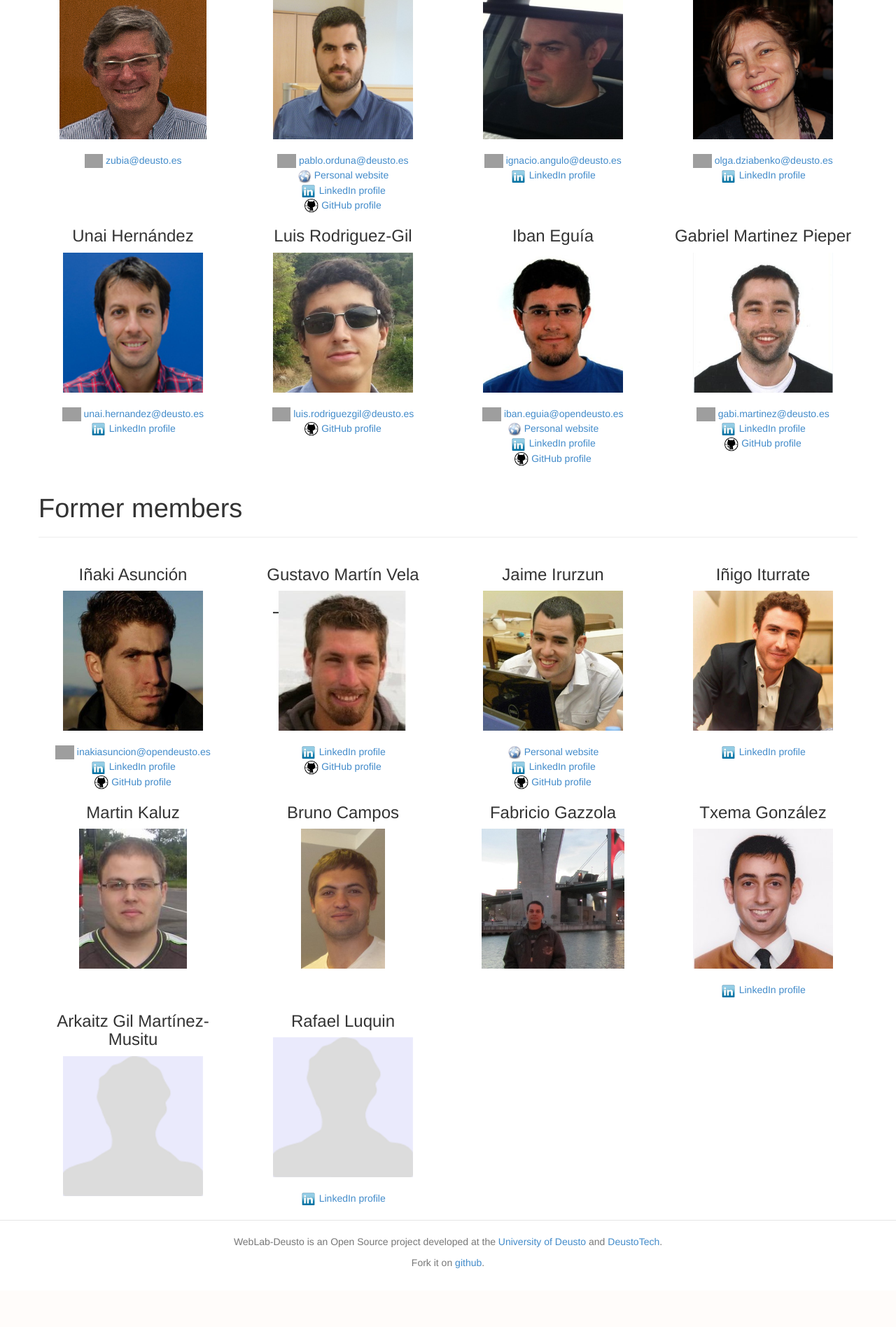
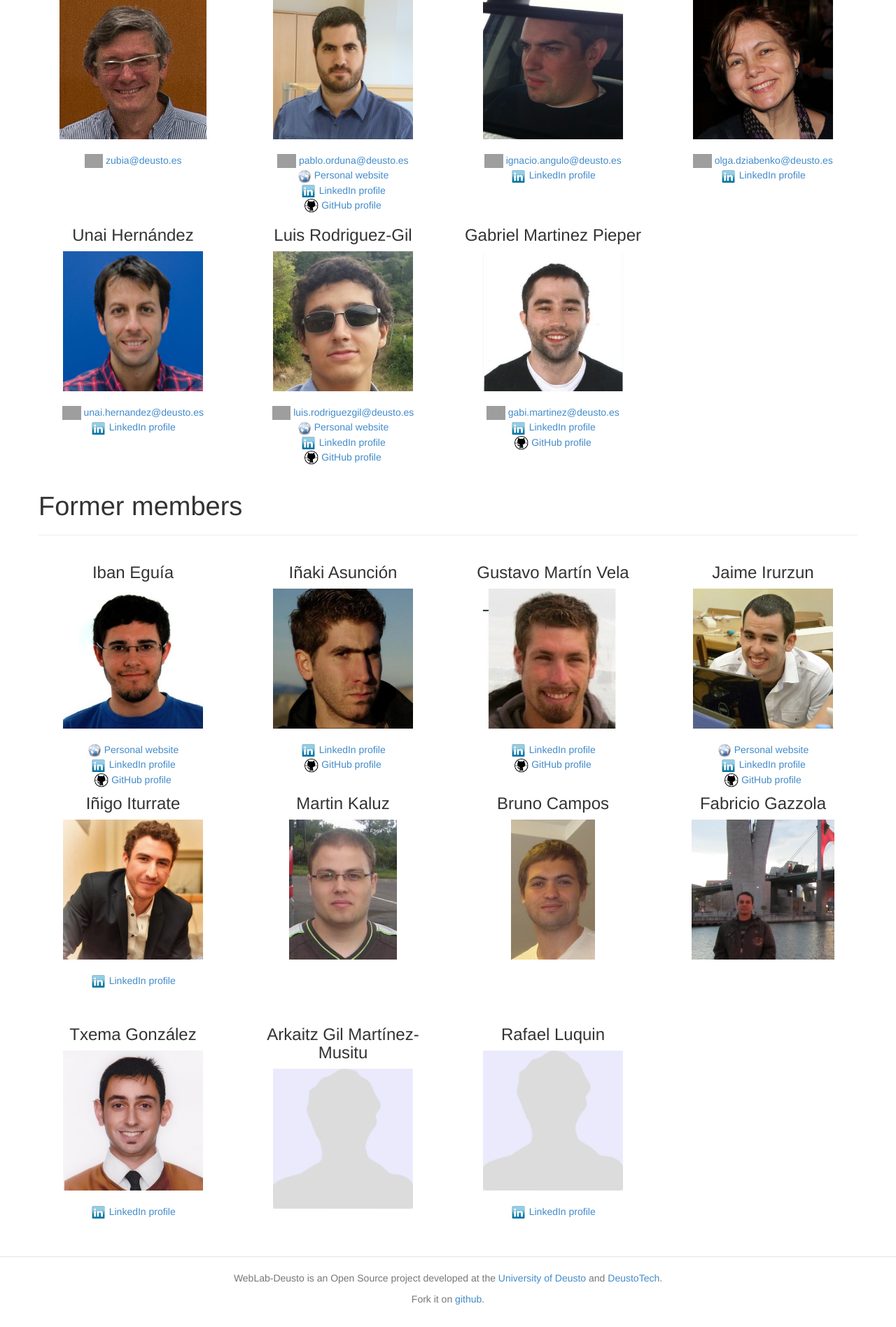
Before and after one commit to weblabdeusto/website, a Python web app: template templates/members.html in a window 1280 px wide. Shown: the part 249-2145 px from the top of the page at 70% size. Before the commit the page ends 2061 px from the top, so only its background shows below. Run offline with Jinja, Linux system fonts and the light colour scheme; the template is opened without the code that fills it, so the values that code supplies are empty; grey boxes are pictures that could not be loaded.

Commit message:
Change members layout

```diff
--- a/templates/members.html
+++ b/templates/members.html
@@ -1,6 +1,17 @@
 {% set link="team" %}
 {% set title="Team" %}
 {% extends "_base.html" %}
+
+{% block header %}
+    <style>
+        .member {
+            height: 360px;
+        }
+        .former-member {
+            height: 330px;
+        }
+    </style>
+{% endblock %}
 {% block body %}
 
 <div class="container">
@@ -10,13 +21,13 @@
     </div>
 
     <div class="row text-center">
-        <div class="col-lg-3">
+        <div class="col-lg-3 member">
             <h3>Javier García-Zubia</h3>
             <img height="200px" src="assets/img/members/zubia.jpg"/>
             <br/><br/>
             <img height="20px" src="assets/img/mail-icon.png"> <span class="deustomail">zubia</span> <span class="mydomain">[at] deusto.es</span><br/>
         </div>
-        <div class="col-lg-3">
+        <div class="col-lg-3 member">
             <h3>Pablo Orduña</h3>
             <img height="200px" src="assets/img/members/porduna.jpg"/>
             <br/><br/>
@@ -25,47 +36,37 @@
             <img height="20px" src="assets/img/linkedin-icon.png"> <a href="http://linkedin.com/in/porduna/">LinkedIn profile</a><br/>
             <img height="20px" src="assets/img/github-icon.png"> <a href="http://github.com/porduna/">GitHub profile</a><br/>
         </div>
-        <div class="col-lg-3">
+        <div class="col-lg-3 member">
             <h3>Ignacio Angulo</h3>
             <img height="200px" src="assets/img/members/iangulo.jpg"/>
             <br/><br/>
             <img height="20px" src="assets/img/mail-icon.png"> <span class="deustomail">ignacio.angulo</span> <span class="mydomain">[at] deusto.es</span><br/>
             <img height="20px" src="assets/img/linkedin-icon.png"> <a href="http://es.linkedin.com/pub/ignacio-angulo-martinez/2a/a6/68">LinkedIn profile</a><br/>
         </div>
-        <div class="col-lg-3">
+        <div class="col-lg-3 member">
             <h3>Olga Dziabenko</h3>
             <img height="200px" src="assets/img/members/olga.dziabenko.jpg"/>
             <br/><br/>
             <img height="20px" src="assets/img/mail-icon.png"> <span class="deustomail">olga.dziabenko</span> <span class="mydomain">[at] deusto.es</span><br/>
             <img height="20px" src="assets/img/linkedin-icon.png"> <a href="http://es.linkedin.com/pub/olga-dziabenko/53/326/a3a">LinkedIn profile</a><br/>
         </div>
-    </div>
-
-    <div class="row text-center">
-        <div class="col-lg-3">
+        <div class="col-lg-3 member">
             <h3>Unai Hernández</h3>
             <img height="200px" src="assets/img/members/unai_hernandez.jpg"/>
             <br/><br/>
             <img height="20px" src="assets/img/mail-icon.png"> <span class="deustomail">unai.hernandez</span> <span class="mydomain">[at] deusto.es</span><br/>
             <img height="20px" src="assets/img/linkedin-icon.png"> <a href="http://es.linkedin.com/pub/unai-hernandez/18/a85/306">LinkedIn profile</a><br/>
         </div>
-        <div class="col-lg-3">
+        <div class="col-lg-3 member">
             <h3>Luis Rodriguez-Gil</h3>
             <img height="200px" src="assets/img/members/lrodriguez.jpg"/>
             <br/><br/>
             <img height="20px" src="assets/img/mail-icon.png"> <span class="deustomail">luis.rodriguezgil</span> <span class="mydomain">[at] deusto.es</span><br/>
+            <img height="20px" src="assets/img/web-icon.png"> <a href="http://morelab.deusto.es/people/members/luis-rodriguez-gil/">Personal website</a><br/>
+            <img height="20px" src="assets/img/linkedin-icon.png"> <a href="https://linkedin.com/in/lrodriguezgil">LinkedIn profile</a><br/>
             <img height="20px" src="assets/img/github-icon.png"> <a href="http://github.com/zstars/">GitHub profile</a><br/>
         </div>
-        <div class="col-lg-3">
-            <h3>Iban Eguía</h3>
-            <img height="200px" src="assets/img/members/ieguia.jpg"/>
-            <br/><br/>
-            <img height="20px" src="assets/img/mail-icon.png"> <span class="opendeustomail">iban.eguia</span> <span class="mydomain">[at] opendeusto.es</span><br/>
-            <img height="20px" src="assets/img/web-icon.png"> <a href="http://www.razican.com/">Personal website</a><br/>
-            <img height="20px" src="assets/img/linkedin-icon.png"> <a href="http://linkedin.com/in/razican">LinkedIn profile</a><br/>
-            <img height="20px" src="assets/img/github-icon.png"> <a href="http://github.com/Razican/">GitHub profile</a><br/>
-        </div>
-        <div class="col-lg-3">
+        <div class="col-lg-3 member">
             <h3>Gabriel Martinez Pieper</h3>
             <img height="200px" src="assets/img/members/gmartinez.jpg"/>
             <br/><br/>
@@ -80,22 +81,29 @@
     </div>
 
     <div class="row text-center">
-        <div class="col-lg-3">
+        <div class="col-lg-3 former-member">
+            <h3>Iban Eguía</h3>
+            <img height="200px" src="assets/img/members/ieguia.jpg"/>
+            <br/><br/>
+            <img height="20px" src="assets/img/web-icon.png"> <a href="http://www.razican.com/">Personal website</a><br/>
+            <img height="20px" src="assets/img/linkedin-icon.png"> <a href="http://linkedin.com/in/razican">LinkedIn profile</a><br/>
+            <img height="20px" src="assets/img/github-icon.png"> <a href="http://github.com/Razican/">GitHub profile</a><br/>
+        </div>
+        <div class="col-lg-3 former-member">
             <h3>Iñaki Asunción</h3>
             <img height="200px" src="assets/img/members/iasuncion.jpg"/>
             <br/><br/>
-            <img height="20px" src="assets/img/mail-icon.png"> <span class="opendeustomail">inakiasuncion</span> <span class="mydomain">[at] opendeusto.es</span><br/>
             <img height="20px" src="assets/img/linkedin-icon.png"> <a href="http://linkedin.com/in/inakiasuncion">LinkedIn profile</a><br/>
             <img height="20px" src="assets/img/github-icon.png"> <a href="http://github.com/inakiasuncion/">GitHub profile</a><br/>
         </div>
-        <div class="col-lg-3">
+        <div class="col-lg-3 former-member">
             <h3>Gustavo Martín Vela</h3>
             <img height="200px" src="assets/img/members/gmartinvela.jpg"/>
             <br/><br/>
             <img height="20px" src="assets/img/linkedin-icon.png"> <a href="http://linkedin.com/in/gustavomartinvela">LinkedIn profile</a><br/>
             <img height="20px" src="assets/img/github-icon.png"> <a href="http://github.com/gmartinvela/">GitHub profile</a><br/>
         </div>
-        <div class="col-lg-3">
+        <div class="col-lg-3 former-member">
             <h3>Jaime Irurzun</h3>
             <img height="200px" src="assets/img/members/jirurzun.jpg"/>
             <br/><br/>
@@ -103,42 +111,35 @@
             <img height="20px" src="assets/img/linkedin-icon.png"> <a href="http://linkedin.com/in/jaimeirurzun">LinkedIn profile</a><br/>
             <img height="20px" src="assets/img/github-icon.png"> <a href="http://github.com/jaimeirurzun/">GitHub profile</a><br/>
         </div>
-        <div class="col-lg-3">
+        <div class="col-lg-3 former-member">
             <h3>Iñigo Iturrate</h3>
             <img height="200px" src="assets/img/members/iiturrate.jpg"/>
             <br/><br/>
             <img height="20px" src="assets/img/linkedin-icon.png"> <a href="http://linkedin.com/in/inigoiturrate">LinkedIn profile</a><br/>
         </div>
-    </div>
-
-    <div class="row text-center">
-        <div class="col-lg-3">
+        <div class="col-lg-3 former-member">
             <h3>Martin Kaluz</h3>
             <img height="200px" src="assets/img/members/martin.jpg"/>
         </div>
-        <div class="col-lg-3">
+        <div class="col-lg-3 former-member">
             <h3>Bruno Campos</h3>
             <img height="200px" src="assets/img/members/bruno.jpg"/>
         </div>
-        <div class="col-lg-3">
+        <div class="col-lg-3 former-member">
             <h3>Fabricio Gazzola</h3>
             <img height="200px" src="assets/img/members/fgazzola.jpg"/>
         </div>
-        <div class="col-lg-3">
+        <div class="col-lg-3 former-member">
             <h3>Txema González</h3>
             <img height="200px" src="assets/img/members/txema.jpg"/>
             <br/><br/>
             <img height="20px" src="assets/img/linkedin-icon.png"> <a href="http://es.linkedin.com/pub/jose-mª-gonzález-gamito/31/635/9b3/en">LinkedIn profile</a><br/>
         </div>
-    </div>
-
-    <div class="row text-center">
-        <div class="col-lg-3">
+        <div class="col-lg-3 former-member">
             <h3>Arkaitz Gil Martínez-Musitu</h3>
             <img height="200px" src="assets/img/members/unknown-male.jpg"/>
         </div>
-
-        <div class="col-lg-3">
+        <div class="col-lg-3 former-member">
             <h3>Rafael Luquin</h3>
             <img height="200px" src="assets/img/members/unknown-male.jpg"/>
             <br/><br/>
```
